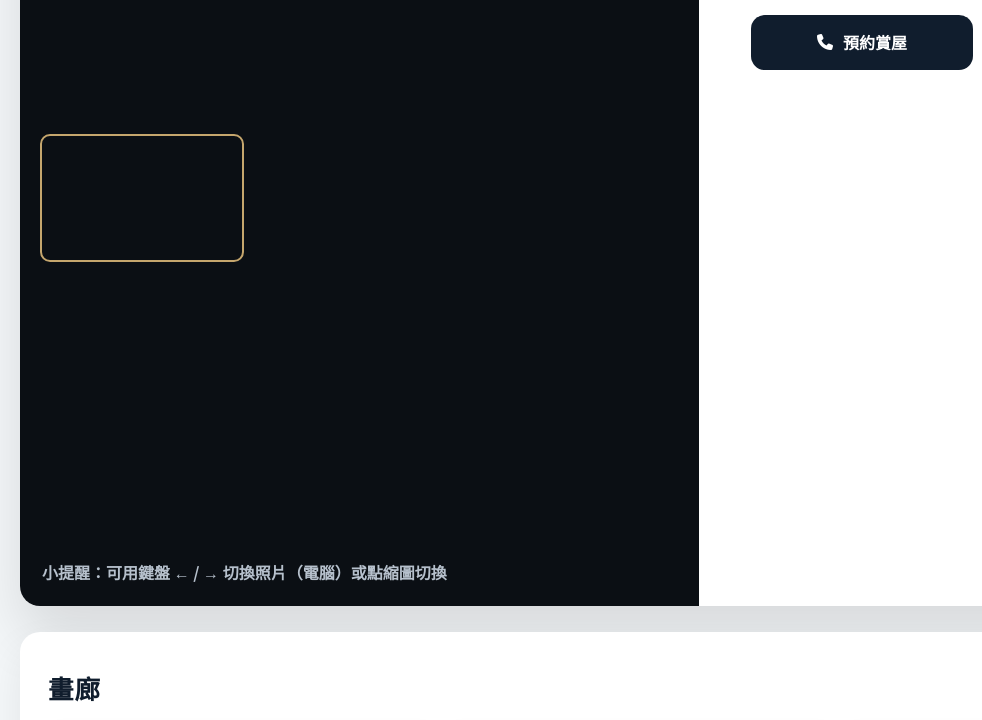
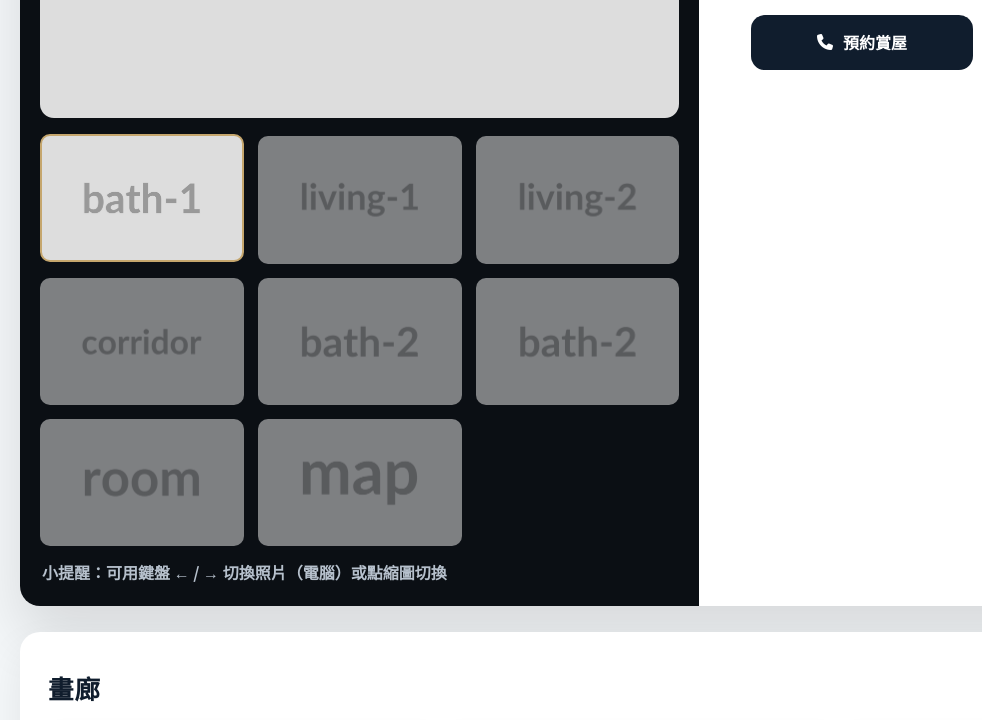
Before and after one commit to daga16036-droid/yonglongsheng., a plain HTML site: page index.html in a window 1280 px wide. Shown: the part 1000-1720 px from the top of the page, 0-982 px from the left. Drawn offline with Linux system fonts and the light colour scheme.

Commit message:
chore: merge simplified header and gallery sections into index.html

```diff
--- a/index.html
+++ b/index.html
@@ -446,12 +446,12 @@
 
   <header class="hero" id="top">
     <picture class="hero-media">
-      <source type="image/webp" srcset="./images/img-09-cover-480.webp 480w, ./images/img-09-cover-800.webp 800w, ./images/img-09-cover-1200.webp 1200w, ./images/img-09-cover-orig.webp 1600w" sizes="100vw">
-      <img src="./images/img-09-cover-800.jpg" srcset="./images/img-09-cover-480.jpg 480w, ./images/img-09-cover-800.jpg 800w, ./images/img-09-cover-1200.jpg 1200w, ./images/img-09-cover-orig.jpg 1600w" sizes="100vw" alt="永隆陞 景上居 封面" loading="eager" decoding="async" fetchpriority="high">
+      <source type="image/webp" srcset="./images/facade-480.webp 480w, ./images/facade-800.webp 800w, ./images/facade-1200.webp 1200w, ./images/facade-orig.webp 1600w" sizes="100vw">
+      <img src="./images/facade-800.jpg" srcset="./images/facade-480.jpg 480w, ./images/facade-800.jpg 800w, ./images/facade-1200.jpg 1200w, ./images/facade-orig.jpg 1600w" sizes="100vw" alt="永隆陞 景上居 外觀" loading="eager" decoding="async" fetchpriority="high">
     </picture>
 
     <div class="hero-content">
-      <h1>職人建築．景上居</h1>
+      <h1>永隆陞・景上居</h1>
       <p>十期核心 / 精品電梯店墅 / 全新完工</p>
       <div class="hero-actions">
         <a class="pill primary" href="tel:0424068802"><i class="fa-solid fa-phone"></i> 立即來電</a>
@@ -468,43 +468,43 @@
     <div class="main-card" id="revealCard">
       <section class="gallery-wrap" aria-label="建案相簿">
         <!-- ✅ 主圖：第一張 -->
-        <div id="main-view" class="featured-img" style="background-image:url('images/img-01-bathroom-black.jpg')">
+        <div id="main-view" class="featured-img" style="background-image:url('images/bath-1-orig.jpg')">
           <div class="featured-badge">景上居｜實景 / 示意</div>
         </div>
 
         <!-- ✅ 縮圖：加入你上傳的所有圖片（封面圖不放在相簿） -->
         <div class="thumb-grid" id="thumbGrid">
   <div class="thumb active"
-       data-url="images/img-01-bathroom-black.jpg"
-       style="background-image:url('images/img-01-bathroom-black.jpg')"></div>
+       data-url="images/bath-1-orig.jpg"
+       style="background-image:url('images/bath-1-orig.jpg')"></div>
 
   <div class="thumb"
-       data-url="images/img-02-livingroom.jpg"
-       style="background-image:url('images/img-02-livingroom.jpg')"></div>
+       data-url="images/living-1-orig.jpg"
+       style="background-image:url('images/living-1-orig.jpg')"></div>
 
   <div class="thumb"
-       data-url="images/img-03-sunroom.jpg"
-       style="background-image:url('images/img-03-sunroom.jpg')"></div>
+       data-url="images/living-2-orig.jpg"
+       style="background-image:url('images/living-2-orig.jpg')"></div>
 
   <div class="thumb"
-       data-url="images/img-04-hall.jpg"
-       style="background-image:url('images/img-04-hall.jpg')"></div>
+       data-url="images/corridor-orig.jpg"
+       style="background-image:url('images/corridor-orig.jpg')"></div>
 
   <div class="thumb"
-       data-url="images/img-05-bathroom-gray.jpg"
-       style="background-image:url('images/img-05-bathroom-gray.jpg')"></div>
+       data-url="images/bath-2-orig.jpg"
+       style="background-image:url('images/bath-2-orig.jpg')"></div>
 
   <div class="thumb"
-       data-url="images/img-06-bathroom-tub.jpg"
-       style="background-image:url('images/img-06-bathroom-tub.jpg')"></div>
+       data-url="images/bath-2-orig.jpg"
+       style="background-image:url('images/bath-2-orig.jpg')"></div>
 
   <div class="thumb"
-       data-url="images/img-07-bedroom.jpg"
-       style="background-image:url('images/img-07-bedroom.jpg')"></div>
+       data-url="images/room-orig.jpg"
+       style="background-image:url('images/room-orig.jpg')"></div>
 
   <div class="thumb"
-       data-url="images/img-08-map.jpg"
-       style="background-image:url('images/img-08-map.jpg')"></div>
+       data-url="images/map-orig.jpg"
+       style="background-image:url('images/map-orig.jpg')"></div>
 </div>
 
         <p class="muted" style="margin:14px 2px 0; color:#b6c0cc;">
```
